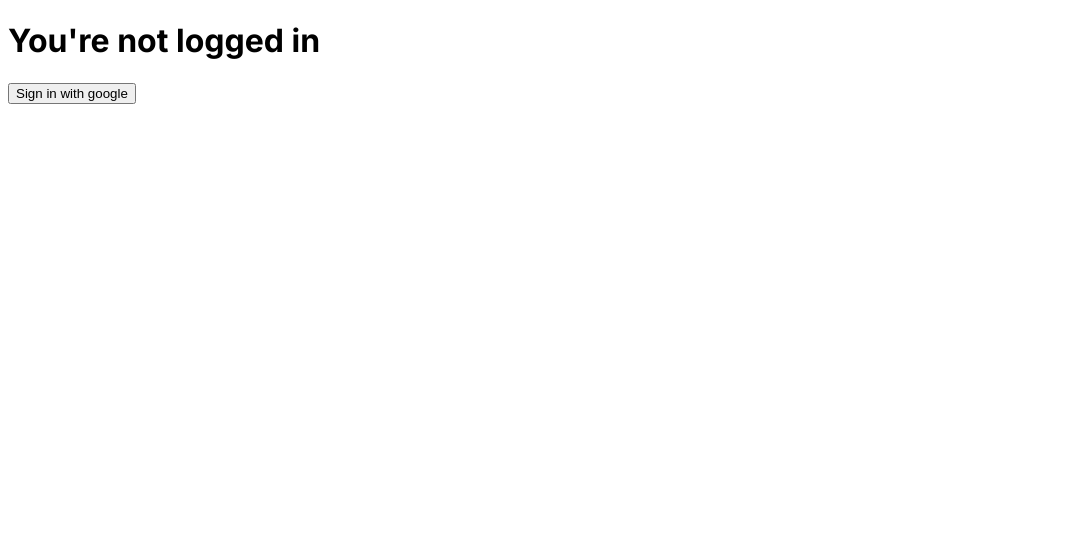
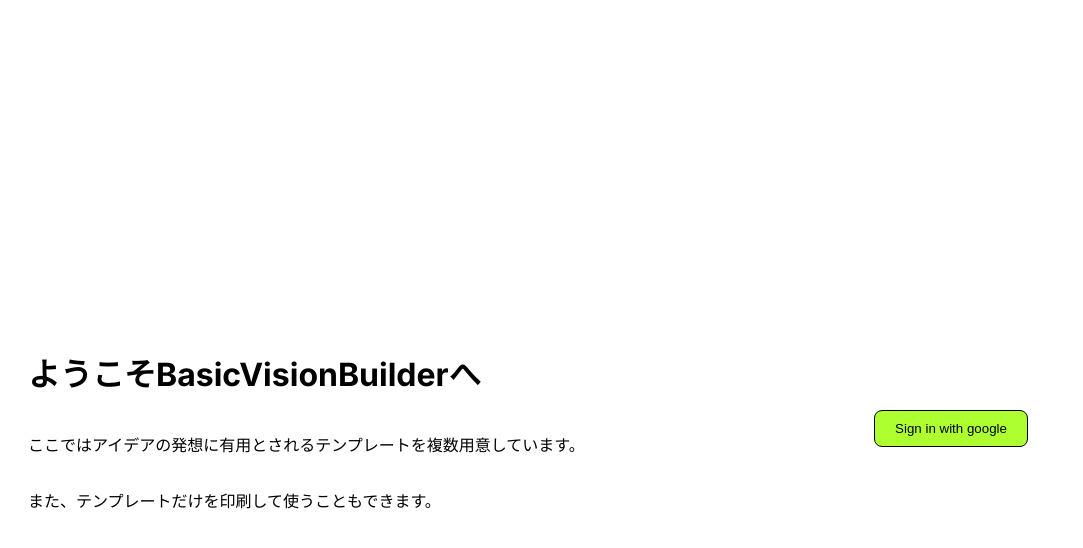
Before and after one commit to syonosuke743/basic-vision-builder, a Next.js app in the folder front/: page / in a window 1280 px wide. Shown: the top 548 px of the page, without its empty margins (0-1083 px from the left). Built offline with nearby package versions, Linux system fonts and the light colour scheme; no server answers.

Commit message:
ログイン画面を中央分割に、セッションのリダイレクト

```diff
--- a/front/app/page.tsx
+++ b/front/app/page.tsx
@@ -2,7 +2,7 @@ import Doshboard from "@/components/Doshboard";
 
 export default function Home(){
   return(
-    <main className="max-w-7xl mx-auto my-12">
+    <main>
     <Doshboard/>
     </main>
   );
--- a/front/components/Doshboard.tsx
+++ b/front/components/Doshboard.tsx
@@ -1,33 +1,38 @@
 "use client"
-import { signIn, signOut, useSession } from 'next-auth/react'
-import React from 'react'
+import React, { useEffect } from 'react'
+import { useRouter } from 'next/navigation'
+import { useSession, signIn } from 'next-auth/react'
+import styles from '@/styles/Login.module.css'
 
-const Image = ({ src }: { src: string }) => (
-  <svg>
-    <image xlinkHref={src} />
-  </svg>
-);
 
 const Doshboard = () => {
+  const { data: session } = useSession();
+  const router = useRouter();
 
-  const { data: session } = useSession();
+  useEffect(() => {
+    if (session) {
+      // セッションがある場合、choice-templatesにリダイレクト
+      router.push('/choice-templates');
+    }
+  }, [session, router]);
+
+
 
   return (
     <>
-      { session ? (
-        <>
-        <Image src={session.user?.image as string} />
-        <h1>Welcome back, {session.user?.name}</h1>
-        <p>{session.user?.email}</p>
-        <button onClick={() => signOut()} className="border border-black rounded-lg">Sign out with google</button>
-        </>
-      ):(
-        <>
-        <h1>You're not logged in</h1>
-        <button onClick={() => signIn("google")} className="border border-black rounded-lg">Sign in with google</button>
-        </>
-      )}
-    </>
+    <main className={styles.mainContent}>
+      <div className={styles.leftColumn}>
+        <h1>ようこそBasicVisionBuilderへ</h1>
+        <p>ここではアイデアの発想に有用とされるテンプレートを複数用意しています。</p>
+        <p>また、テンプレートだけを印刷して使うこともできます。</p>
+      </div>
+      <div className={styles.rightColumn}>
+        <button onClick={() => signIn("google")} className={styles.signInButton}>
+          Sign in with google
+        </button>
+      </div>
+    </main>
+  </>
   )
 }
 
--- /dev/null
+++ b/front/styles/Login.module.css
@@ -0,0 +1,37 @@
+/* styles.module.css */
+.mainContent {
+  display: flex;
+  justify-content: center;
+  align-items: center;
+  height: 100vh; /* 画面全体の高さに合わせる */
+  padding: 20px;
+}
+
+.leftColumn {
+  flex: 1;
+  display: flex;
+  flex-direction: column;
+  justify-content: center;
+  align-items: flex-start;
+  padding-right: 20px; /* 右側に余白を追加 */
+}
+
+.rightColumn {
+  flex: 1;
+  display: flex;
+  justify-content: center;
+  align-items: center;
+}
+
+.signInButton {
+  border: 1px solid black;
+  border-radius: 8px;
+  padding: 10px 20px;
+  background-color: greenyellow;
+  cursor: pointer;
+  transition: background-color 0.3s;
+}
+
+.signInButton:hover {
+  background-color: orange;
+}
```
Also changed, not shown: front/app/show-templates/page.tsx (added, +11 -0 lines), front/components/Header.tsx (added, +31 -0 lines), front/styles/login.module.css (deleted, +0 -54 lines).
